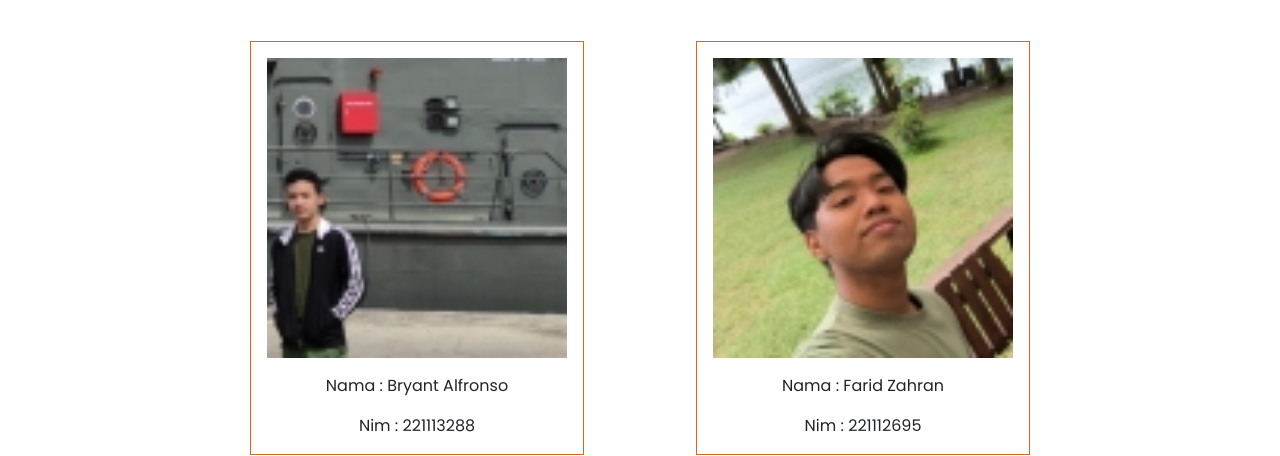
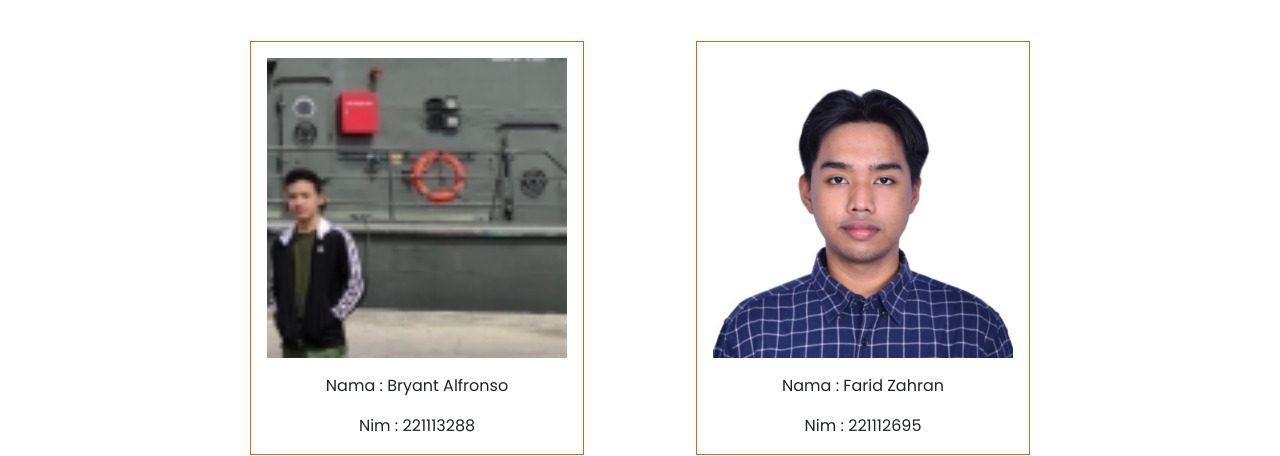
Before and after one commit to H0SEKI/Backend-Website.github.io, a website: page public/bookmark.html in a window 1280 px wide. Shown: the part 382-838 px from the top of the page. Drawn offline with nearby package versions, Linux system fonts and the light colour scheme; a web font is replaced by a local one.

Commit message:
poto gweh

```diff
--- a/public/bookmark.html
+++ b/public/bookmark.html
@@ -140,7 +140,7 @@
             </div>
           </div>
           <div class="box-profile">
-            <img src="parid.jpeg" />
+            <img src="parid.jpg" />
             <div class="profile">
               <p>Nama : Farid Zahran</p>
               <p>Nim : 221112695</p>
```
Also changed, not shown: public/parid.jpeg (deleted), public/parid.jpg (added).
